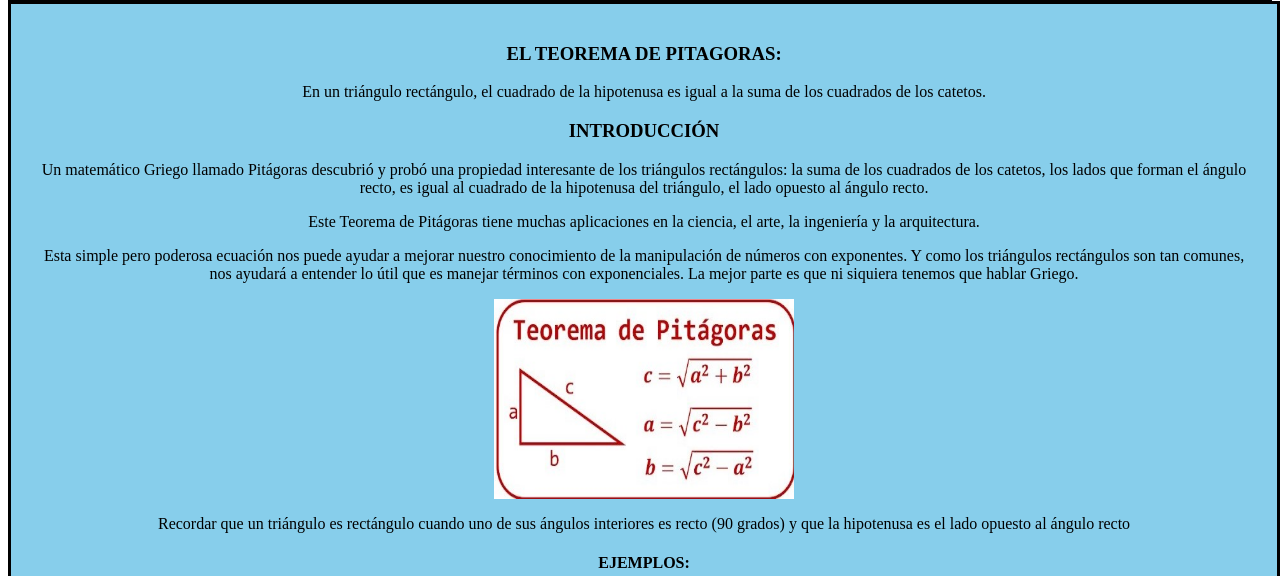
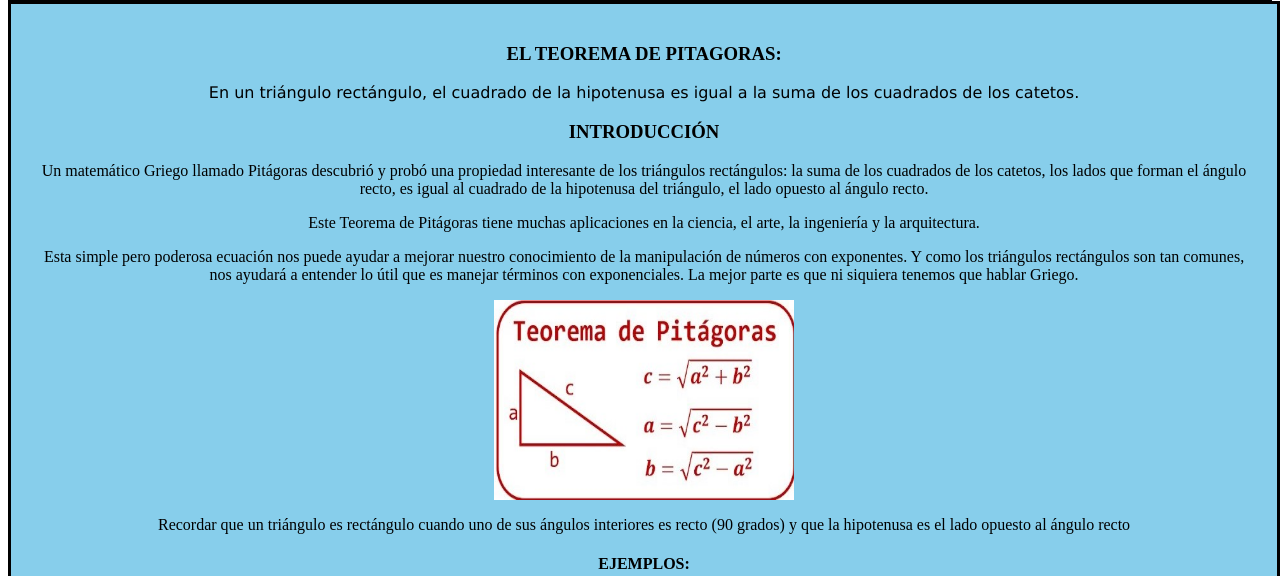
Before and after one commit to micavargas130/proyectos2019-proyecto2019-vargas-merlo, a plain HTML site: page parte2.html in a window 1280 px wide. Shown: the part 224-800 px from the top of the page. Drawn offline with Linux system fonts and the light colour scheme.

Commit message:
Update parte2.html

```diff
--- a/parte2.html
+++ b/parte2.html
@@ -16,8 +16,8 @@
 <div class="fondo">
     <div class="info">
         <h3 align="center"> EL TEOREMA DE PITAGORAS: </h3>
-            <p> En un triángulo rectángulo, el cuadrado de la hipotenusa es
-                igual a la suma de los cuadrados de los catetos.</p>
+            <p id="teorema" align="center"><font face="verdana"> En un triángulo rectángulo, el cuadrado de la hipotenusa es
+            igual a la suma de los cuadrados de los catetos.</p> </font>
 
         <h3 align="center"> INTRODUCCIÓN</h3>
 
```
